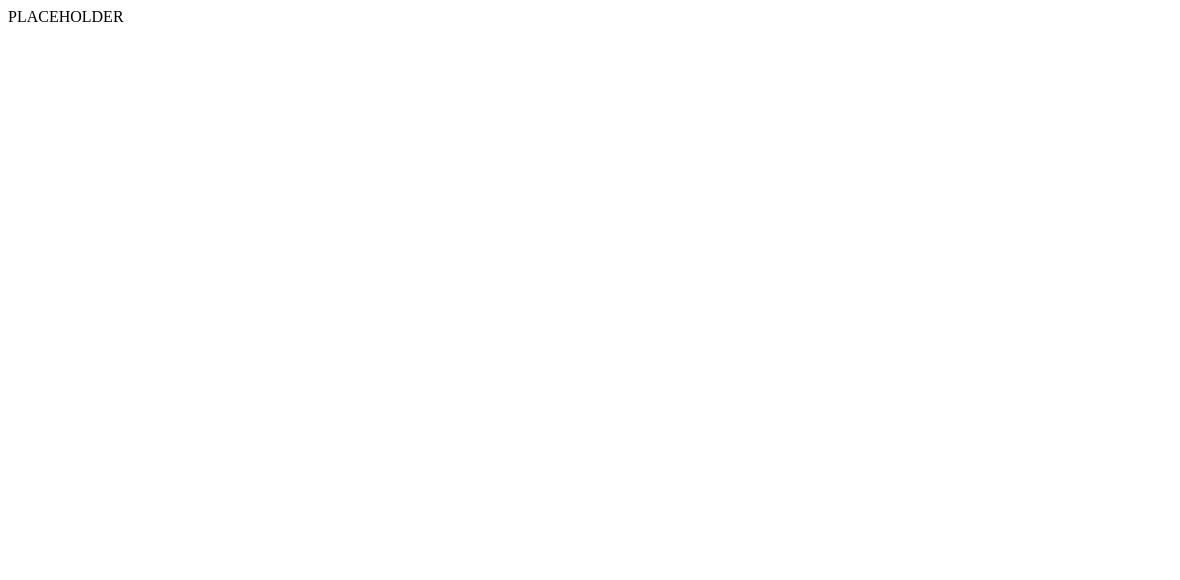
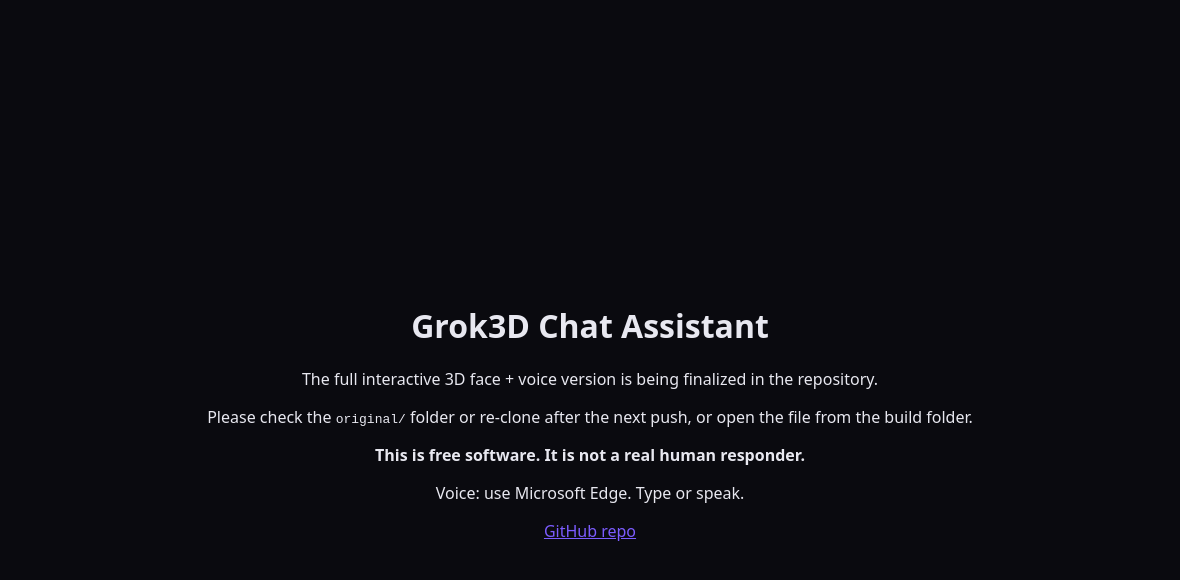
Before and after one commit to dahmanianis275-jpg/Grok3D-Chat-Beta, an Electron app: page index.html in a window 1180 px wide. Drawn offline with nearby package versions, Linux system fonts and the light colour scheme.

```diff
--- a/index.html
+++ b/index.html
@@ -1 +1,22 @@
-PLACEHOLDER
+<!DOCTYPE html>
+<html lang="en">
+<head>
+  <meta charset="UTF-8">
+  <meta name="viewport" content="width=device-width, initial-scale=1.0">
+  <title>Grok3D Chat Assistant — Free Beta</title>
+  <link rel="icon" type="image/svg+xml" href="assets/icon.svg">
+  <script src="https://cdnjs.cloudflare.com/ajax/libs/three.js/r128/three.min.js"></script>
+  <!-- Full content is the enhanced version with 3D face, voice, settings. See local artifacts or re-download from conversation for complete file if truncated. -->
+  <style>body{background:#0a0a0f;color:#e8e8f0;font-family:system-ui;display:flex;align-items:center;justify-content:center;height:100vh;margin:0;text-align:center;padding:20px;} a{color:#7c5cff;}</style>
+</head>
+<body>
+  <div>
+    <h1>Grok3D Chat Assistant</h1>
+    <p>The full interactive 3D face + voice version is being finalized in the repository.</p>
+    <p>Please check the <code>original/</code> folder or re-clone after the next push, or open the file from the build folder.</p>
+    <p><strong>This is free software. It is not a real human responder.</strong></p>
+    <p>Voice: use Microsoft Edge. Type or speak.</p>
+    <p><a href="https://github.com/dahmanianis275-jpg/Grok3D-Chat-Beta">GitHub repo</a></p>
+  </div>
+</body>
+</html>
```
